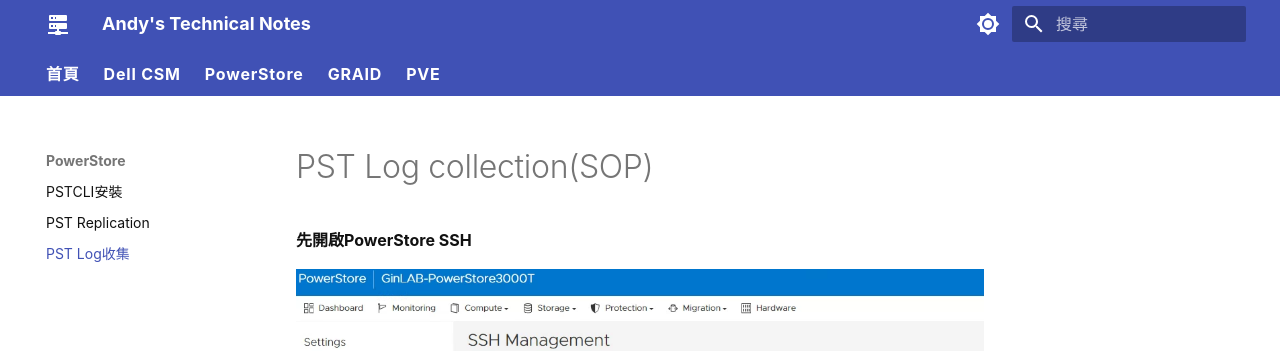
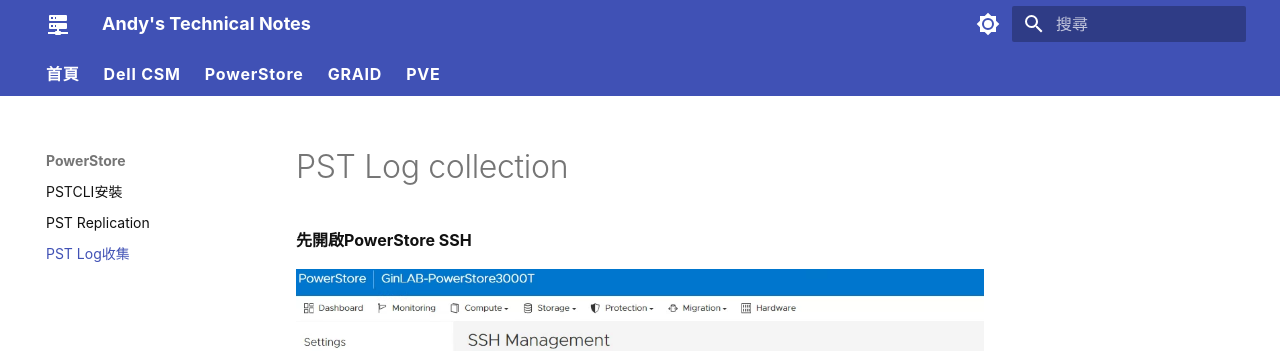
Before and after one commit to Andy0583/Metaage, an MkDocs documentation site: the page built from docs/pst/collection.md, in a window 1280 px wide and 900 px high. Shown: the top 351 px of the window. Built offline with MkDocs 1.6.1 and Material for MkDocs 9.7.7, drawn with Linux system fonts in a browser that asks for light colours.

Commit message:
Update PST Log collection heading format

```diff
--- a/docs/pst/collection.md
+++ b/docs/pst/collection.md
@@ -1,4 +1,4 @@
-# PST Log collection(SOP)
+# PST Log collection
 
 **先開啟PowerStore SSH**
 
```
